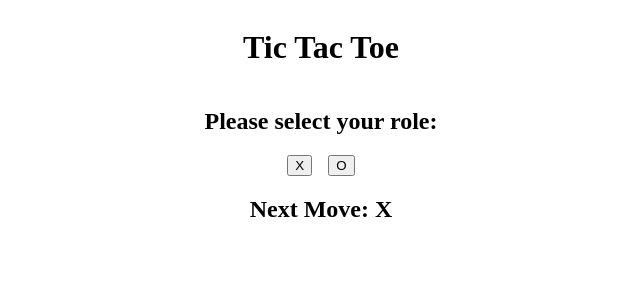
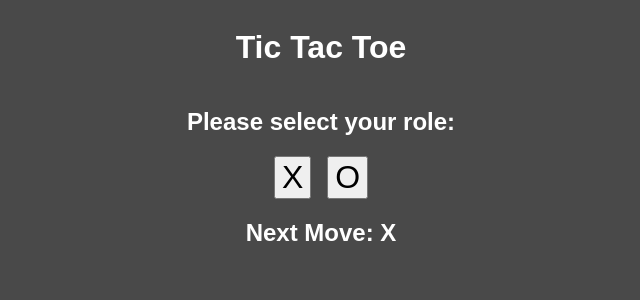
Before and after one commit to alexrkoch/react-tic-tac-toe, a React (Create React App) app in the folder client/: page / in a window 1280 px wide. Shown: the top 300 px of the page, without its empty margins (319-959 px from the left). Built offline with nearby package versions, Linux system fonts and the light colour scheme; no server answers.

Commit message:
apply dark theme styling

```diff
--- a/client/src/components/App.tsx
+++ b/client/src/components/App.tsx
@@ -41,8 +41,8 @@ function App() {
         <div>
           <h2>Please select your role:</h2>
           <div className="choose-role">
-            <button onClick={() => chooseRole("X")}>X</button>
-            <button onClick={() => chooseRole("O")}>O</button>
+            <button className="role-button" onClick={() => chooseRole("X")}>X</button>
+            <button className="role-button" onClick={() => chooseRole("O")}>O</button>
           </div>
         </div>
       );
--- a/client/src/index.css
+++ b/client/src/index.css
@@ -1,3 +1,9 @@
+body {
+  background-color: rgb(73, 73, 73);
+  color: white;
+  font-family: sans-serif;
+}
+
 .app {
   display: flex;
   align-items: center;
@@ -10,7 +16,7 @@
 }
 
 .square {
-  border: 0.5px black solid;
+  border: 1px white solid;
   background-color: white;
   display: flex;
   justify-content: center;
@@ -18,6 +24,8 @@
   width: 3rem;
   height: 3rem;
   font-size: 3rem;
+  background-color:  rgb(45, 45, 45);
+  color: white;
 }
 
 .win-section {
@@ -35,6 +43,8 @@
 
 .new-game-button {
   justify-self: center;
+  padding: 8px 16px 8px 16px;
+  font-size: 1.5rem;
 }
 
 .choose-role {
@@ -43,3 +53,7 @@
   flex-direction: row;
   gap: 1rem;
 }
+
+.role-button {
+  font-size: 2rem;
+}
```
